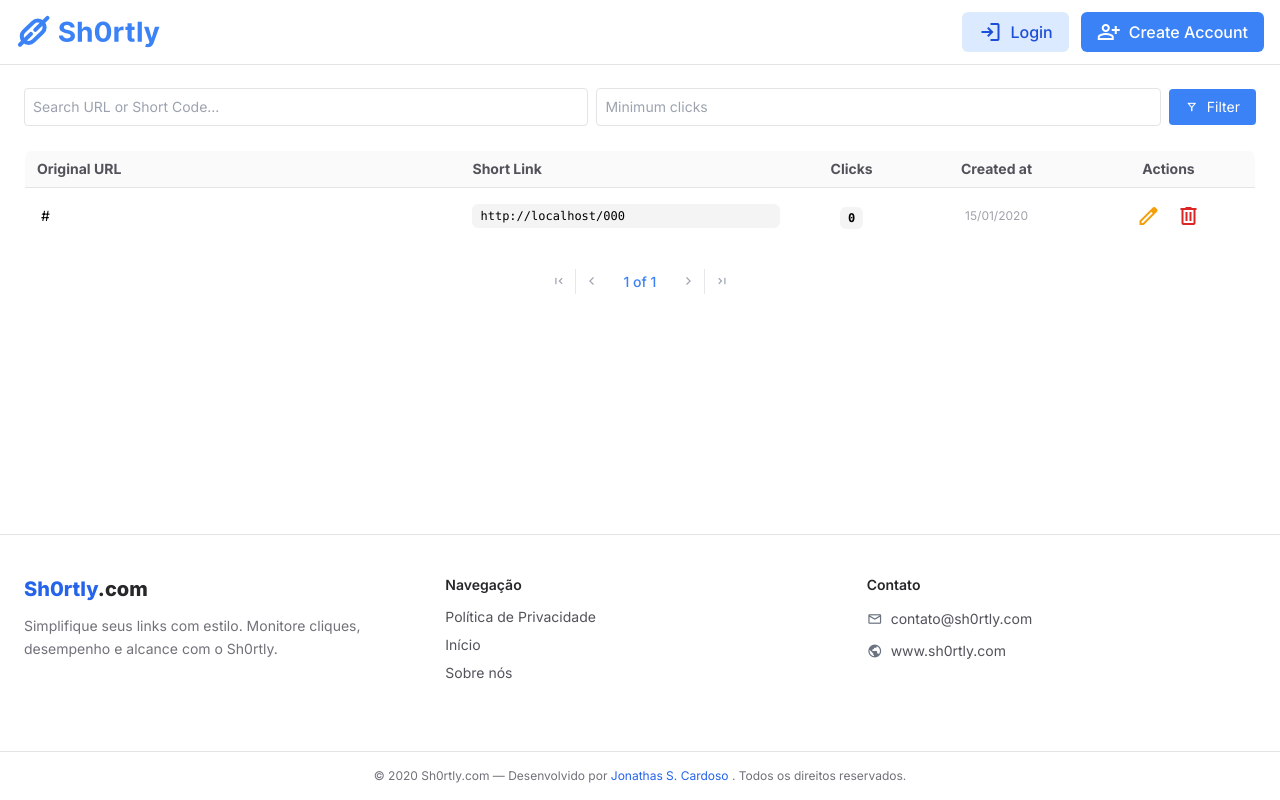
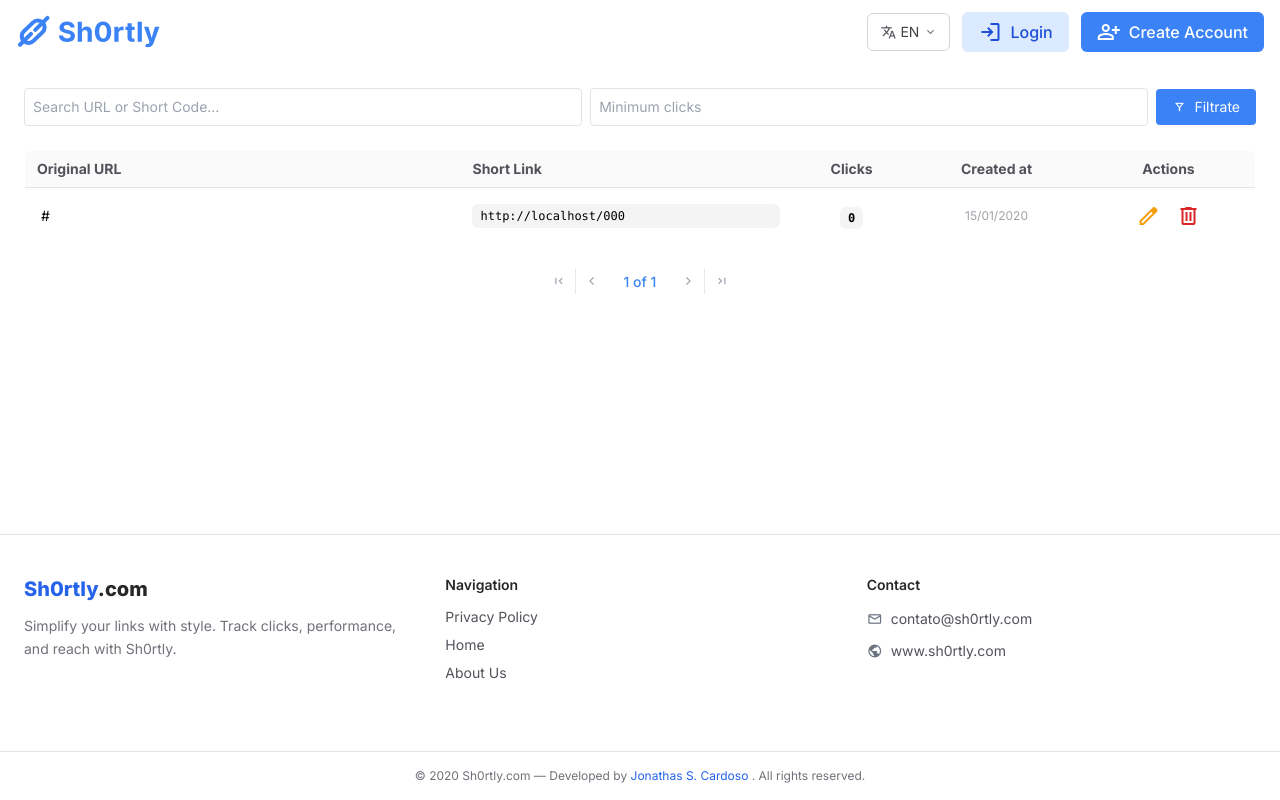
Before and after one commit to JonathasSC/shortly, a Django app: template src/apps/dashboard/templates/dashboard/all_urls_list.html in a window 1280 px wide. Run offline with Django 3.2, Linux system fonts and the light colour scheme; the template is opened without the code that fills it: most values are stand-ins (such as "Sample title", 1, 10 or a date in 2020); some libraries are stand-ins or nearby versions.

Commit message:
feat: add language selector

```diff
--- a/src/apps/account/templates/account/password_reset_complete.html
+++ b/src/apps/account/templates/account/password_reset_complete.html
@@ -16,16 +16,16 @@
   <div class="max-w-md text-center flex flex-col gap-4">
 
     <h1 class="text-blue-500 text-xl sm:text-2xl font-bold">
-      {% trans "Senha alterada com sucesso!" %}
+      {% trans "Password changed successfully!" %}
     </h1>
 
     <p class="text-zinc-600 text-sm sm:text-base">
-      {% trans "Agora você já pode entrar com sua nova senha." %}
+      {% trans "You can now log in using your new password." %}
     </p>
 
     <a href="{% url 'login' %}"
        class="bg-blue-500 text-white py-2 px-4 rounded hover:bg-blue-600 transition inline-block">
-      {% trans "Ir para o login" %}
+      {% trans "Go to login" %}
     </a>
 
   </div>
--- a/src/apps/account/templates/account/password_reset_confirm.html
+++ b/src/apps/account/templates/account/password_reset_confirm.html
@@ -36,11 +36,10 @@
       {% endfor %}
 
       <button type="submit"
-              class="w-full bg-blue-500 text-white py-2 px-4 rounded hover:bg-blue-600 transition">
-        {% trans "Salvar nova senha" %}
+          class="w-full bg-blue-500 text-white py-2 px-4 rounded hover:bg-blue-600 transition">
+          {% trans "Save new password" %}
       </button>
     </form>
-
   </div>
 </main>
 {% endblock %}
--- a/src/apps/account/templates/account/password_reset_done.html
+++ b/src/apps/account/templates/account/password_reset_done.html
@@ -16,16 +16,16 @@
   <div class="max-w-md text-center flex flex-col gap-4">
 
     <h1 class="text-blue-500 text-xl sm:text-2xl font-bold">
-      {% trans "E-mail enviado!" %}
+      {% trans "Email sent!" %}
     </h1>
 
     <p class="text-zinc-600 text-sm sm:text-base">
-      {% trans "Se o e-mail informado estiver cadastrado, você receberá um link para redefinir sua senha." %}
+      {% trans "If the email you entered is registered, you will receive a link to reset your password." %}
     </p>
 
     <a href="{% url 'login' %}"
        class="text-blue-500 text-sm sm:text-base">
-      {% trans "Voltar ao login" %}
+      {% trans "Back to login" %}
     </a>
 
   </div>
--- /dev/null
+++ b/src/apps/common/static/common/gradient-header.js
@@ -0,0 +1,11 @@
+document.addEventListener("scroll", function () {
+    const header = document.getElementById("main-header");
+
+    if (window.scrollY > 10) {
+        header.classList.add("bg-white", "backdrop-blur-md", "border-b");
+        header.classList.remove("bg-transparent");
+    } else {
+        header.classList.remove("bg-white", "backdrop-blur-md", "border-b");
+        header.classList.add("bg-transparent");
+    }
+});
--- a/src/apps/common/templates/common/base.html
+++ b/src/apps/common/templates/common/base.html
@@ -43,6 +43,7 @@
     {% endblock %}
 
     <script src="{% static '/common/utilities.js'%}"></script>
+    <script src="{% static '/common/gradient-header.js' %}"></script>
     <script src="{% static '/dashboard/url_actions.js' %}"></script>
 </body>
 </html>
--- a/src/apps/common/templates/common/includes/footer.html
+++ b/src/apps/common/templates/common/includes/footer.html
@@ -1,3 +1,5 @@
+{% load i18n %}
+
 <footer class="w-full mt-12 border-t border-zinc-200 bg-white">
     <div class="w-full max-w-[1440px] mx-auto px-6 py-10 grid grid-cols-1 md:grid-cols-3 gap-8 text-sm text-zinc-600">
         <div class="flex flex-col gap-3">
@@ -5,21 +7,21 @@
                 <span class="text-xl font-extrabold text-blue-600">Sh0rtly<span class="text-zinc-800">.com</span></span>
             </a>
             <p class="text-zinc-500 leading-relaxed">
-                Simplifique seus links com estilo. Monitore cliques, desempenho e alcance com o Sh0rtly.
+                {% trans "Simplify your links with style. Track clicks, performance, and reach with Sh0rtly." %}
             </p>
         </div>
 
         <div>
-            <h3 class="text-zinc-800 font-semibold mb-3">Navegação</h3>
+            <h3 class="text-zinc-800 font-semibold mb-3">{% trans "Navigation" %}</h3>
             <ul class="space-y-2">
-                <li><a href="{% url 'privacy-policy' %}" class="hover:text-blue-600 transition">Política de Privacidade</a></li>
-                <li><a href="{% url 'home' %}" class="hover:text-blue-600 transition">Início</a></li>
-                <li><a href="{% url 'about-us' %}" class="hover:text-blue-600 transition">Sobre nós</a></li>
+                <li><a href="{% url 'privacy-policy' %}" class="hover:text-blue-600 transition">{% trans "Privacy Policy" %}</a></li>
+                <li><a href="{% url 'home' %}" class="hover:text-blue-600 transition">{% trans "Home" %}</a></li>
+                <li><a href="{% url 'about-us' %}" class="hover:text-blue-600 transition">{% trans "About Us" %}</a></li>
             </ul>
         </div>
 
         <div>
-            <h3 class="text-zinc-800 font-semibold mb-3">Contato</h3>
+            <h3 class="text-zinc-800 font-semibold mb-3">{% trans "Contact" %}</h3>
             <ul class="space-y-2">
                 <li class="flex items-center gap-2">
                     <span class="material-symbols-outlined text-gray-500 text-base">mail</span>
@@ -38,12 +40,12 @@
             <div class="flex gap-3 mt-4">
                 <a href="https://github.com/JonathasSC" target="_blank"
                     class="w-8 h-8 flex items-center justify-center rounded-md hover:bg-zinc-100 transition"
-                    aria-label="GitHub de Jonathas S. Cardoso">
+                    aria-label="Jonathas S. Cardoso GitHub">
                     <i class="fa-brands fa-github text-zinc-700 text-lg"></i>
                 </a>
                 <a href="https://www.linkedin.com/in/jonathas-s-cardoso/" target="_blank"
                     class="w-8 h-8 flex items-center justify-center rounded-md hover:bg-zinc-100 transition"
-                    aria-label="LinkedIn de Jonathas S. Cardoso">
+                    aria-label="Jonathas S. Cardoso LinkedIn">
                     <i class="fa-brands fa-linkedin-in text-zinc-700 text-lg"></i>
                 </a>
             </div>
@@ -51,9 +53,11 @@
     </div>
 
     <div class="border-t border-zinc-200 p-4 text-center text-xs text-zinc-500">
-        © {{ now|date:"Y" }} Sh0rtly.com — Desenvolvido por
+        © {{ now|date:"Y" }} Sh0rtly.com —
+        {% trans "Developed by" %}
         <a href="https://github.com/JonathasSC" target="_blank" class="text-blue-600 hover:underline">
             Jonathas S. Cardoso
-        </a>. Todos os direitos reservados.
+        </a>.
+        {% trans "All rights reserved." %}
     </div>
 </footer>
--- a/src/apps/common/templates/common/includes/header.html
+++ b/src/apps/common/templates/common/includes/header.html
@@ -1,40 +1,124 @@
 {% load static %}
 {% load i18n %}
 
-<header class="fixed w-full bg-white z-50 border-b border-zinc-200">
+<header id="main-header" class="fixed w-full z-50 border-zinc-100 bg-transparent transition-all duration-300 ease-in-out">
   <div class="border-box px-4 py-3 flex items-center justify-between">
     <a href="{% url 'home' %}" class="text-2xl font-bold text-gray-800">
-      <img class='w-36' src={% static '/common/svg/logo/without_bg_with_text_blue.svg'%} alt='logo do shortly'>
+      <img class='w-36' src={% static '/common/svg/logo/without_bg_with_text_blue.svg' %} alt='logo do shortly'>
     </a>
 
     <div class="flex gap-3 items-center">
+        <div class="relative group">
+
+          <div class="cursor-pointer flex items-center gap-1 px-3 py-1.5
+                      border border-zinc-300 rounded-md bg-white hover:bg-zinc-100
+                      transition-all duration-200 select-none">
+            <span class="material-symbols-outlined text-zinc-600 text-base">
+              translate
+            </span>
+
+            <!-- Idioma atual -->
+            <span class="text-sm text-zinc-700">
+              {% if request.LANGUAGE_CODE == "pt-br" %}
+                PT
+              {% else %}
+                EN
+              {% endif %}
+            </span>
+
+            <span class="material-symbols-outlined text-zinc-500 text-sm">
+              expand_more
+            </span>
+          </div>
+
+          <div class="absolute right-0 mt-2 w-28 bg-white border border-zinc-200
+                      rounded-md shadow-lg opacity-0 invisible
+                      group-hover:opacity-100 group-hover:visible
+                      transition-all duration-200">
+
+            <form method="post" action="{% url 'set_language' %}" class="flex flex-col">
+              {% csrf_token %}
+              <input type="hidden" name="next" value="{{ request.get_full_path }}">
+
+              <button type="submit" name="language" value="pt-br"
+                  class="px-3 py-2 text-sm text-left flex items-center gap-2 hover:bg-zinc-100
+                        {% if request.LANGUAGE_CODE == 'pt-br' %} bg-blue-50 text-blue-600 {% endif %}">
+                  🇧🇷 Português
+              </button>
+
+              <button type="submit" name="language" value="en"
+                  class="px-3 py-2 text-sm text-left flex items-center gap-2 hover:bg-zinc-100
+                        {% if request.LANGUAGE_CODE == 'en' %} bg-blue-50 text-blue-600 {% endif %}">
+                  🇺🇸 English
+              </button>
+            </form>
+          </div>
+        </div>
+
+
+
+
         {% if not user.is_authenticated %}
+
           <a href="{% url 'login' %}"
              class="flex items-center gap-2 px-4 py-2 font-medium text-blue-700 bg-blue-100 rounded-md hover:bg-blue-200 transition duration-200">
             <span class="material-symbols-outlined">login</span>
-            <p class="hidden sm:block">
-              {% trans "Login" %}
-            </p>
+            <p class="hidden sm:block">{% trans "Login" %}</p>
           </a>
 
+          <!-- Create Account -->
           <a href="{% url 'register' %}"
-          class="flex items-center gap-2 px-4 py-2 font-medium text-white bg-blue-500 rounded-md hover:bg-blue-600 transition duration-200">
+             class="flex items-center gap-2 px-4 py-2 font-medium text-white bg-blue-500 rounded-md hover:bg-blue-600 transition duration-200">
             <span class="material-symbols-outlined">person_add</span>
-            <p class="hidden sm:block">
-              {% trans "Create Account" %}
-            </p>
+            <p class="hidden sm:block">{% trans "Create Account" %}</p>
           </a>
 
         {% else %}
-          <a href="{% url 'wallet_page' %}" class=" bg-blue-100 rounded-full font-bold text-blue-500 text-base gap-2 items-center justify-between flex p-2 px-3">
+
+          <a href="{% url 'wallet_page' %}"
+             class="bg-blue-100 rounded-full font-bold text-blue-500 text-base gap-2 items-center justify-between flex p-2 px-3">
             <p class="text-white bg-blue-500 rounded-full w-4 p-3 h-4 flex items-center justify-center">C</p>
             {{ user_balance }}
           </a>
-          <a href="{% url 'dashboard-home' %}"
-             class="flex items-center gap-2 px-4 py-2 font-medium text-white bg-blue-500 rounded-md hover:bg-blue-600 transition duration-200">
-            <span class="material-symbols-outlined">dashboard</span>
-            {% trans "Dashboard" %}
-          </a>
+
+          <div class="relative group">
+              <div class="w-10 h-10 rounded-full bg-blue-500 text-white flex items-center justify-center cursor-pointer select-none">
+                  {{ user.first_name|default:user.username|first|upper }}
+              </div>
+
+              <div class="absolute right-0 mt-2 w-48 bg-white shadow-lg border border-zinc-200 rounded-lg
+                          opacity-0 invisible group-hover:opacity-100 group-hover:visible transition-all duration-200">
+
+                  <a href="{% url 'dashboard-home' %}"
+                    class="flex items-center gap-2 px-4 py-2 text-sm hover:bg-zinc-100">
+                      <span class="material-symbols-outlined text-blue-500">dashboard</span>
+                      {% trans "Dashboard" %}
+                  </a>
+
+                  <a href="{% url 'dashboard-home' %}"
+                    class="flex items-center gap-2 px-4 py-2 text-sm hover:bg-zinc-100">
+                      <span class="material-symbols-outlined text-blue-500">person</span>
+                      {% trans "My Account" %}
+                  </a>
+
+
+                  <div class="border-t border-zinc-200 "></div>
+
+                  <form action="{% url 'logout' %}" method="post">
+                      {% csrf_token %}
+                      <button type="submit"
+                          class="flex items-center gap-2 w-full text-left px-4 py-2 text-sm hover:bg-zinc-100 text-red-500">
+                          <span class="material-symbols-outlined">logout</span>
+                          {% trans "Logout" %}
+                      </button>
+                  </form>
+
+
+
+              </div>
+          </div>
+
+
         {% endif %}
     </div>
   </div>
--- a/src/apps/dashboard/templates/dashboard/all_urls_list.html
+++ b/src/apps/dashboard/templates/dashboard/all_urls_list.html
@@ -26,7 +26,7 @@
                 class="w-fit flex flex-row gap-2 items-center bg-blue-500 text-sm sm:text-md text-white py-2 px-4 rounded hover:bg-blue-600 transition">
                 <span class="material-symbols-outlined text-sm">filter_alt</span>
 
-                {% trans "Filter" %}
+                {% trans "Filtrate" %}
 
             </button>
         </form>
```
Also changed, not shown: src/apps/account/templates/account/register.html (+4 -4 lines), src/apps/common/templates/common/404.html (+12 -5 lines), src/apps/dashboard/templates/dashboard/home.html (+6 -2 lines), src/apps/dashboard/templates/dashboard/includes/charts/urls_list.html (+17 -15 lines), src/core/urls.py (+8 -10 lines), src/locale/pt_BR/LC_MESSAGES/django.po, 1 other file.
